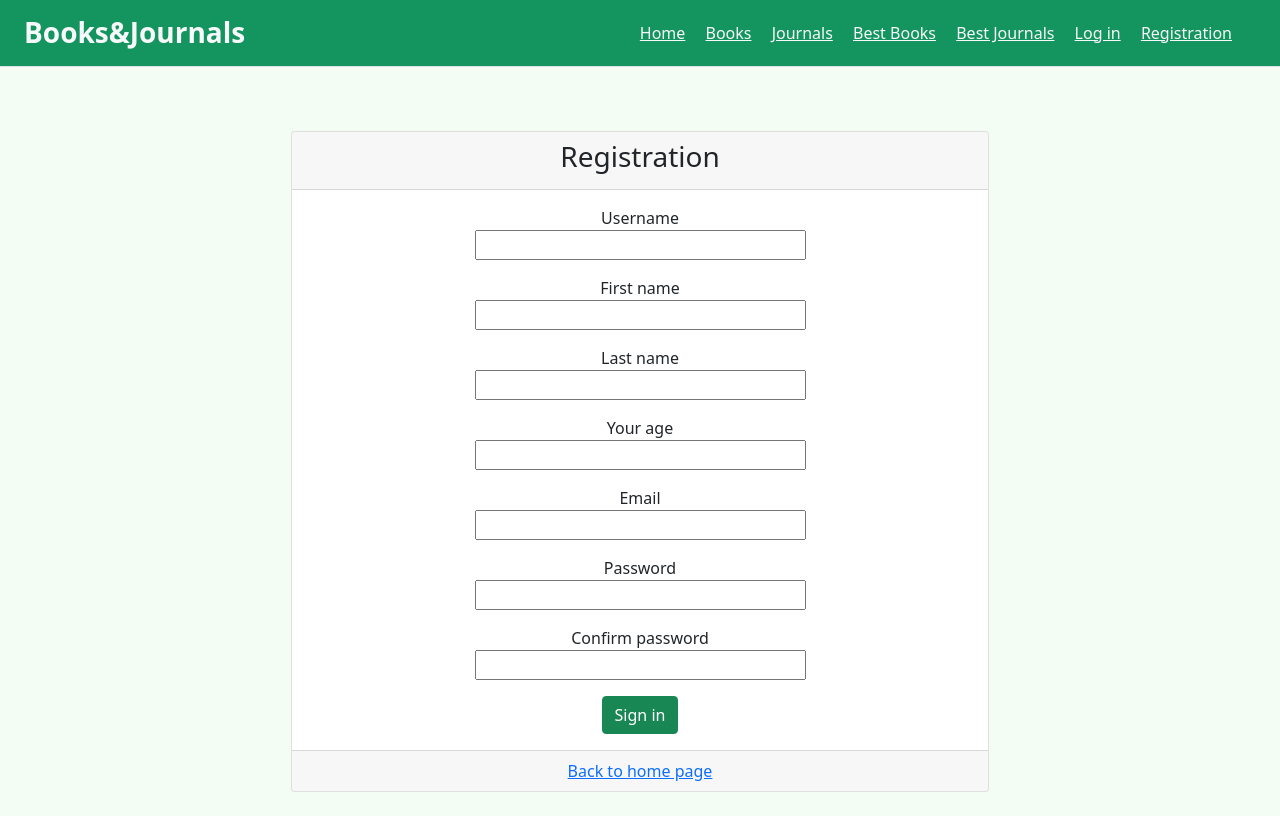
After one commit to BogdanovBA/BooksAndJournals, a Flask app: page /register in a window 1280 px wide. The commit adds this page. Run offline with Flask 2, Linux system fonts and the light colour scheme; some libraries are stand-ins or nearby versions.

Commit message:
Add files via upload

```diff
--- a/app/forms.py
+++ b/app/forms.py
@@ -1,6 +1,27 @@
 from flask_wtf import FlaskForm
 from flask_wtf.file import FileField, FileAllowed
-from wtforms import StringField, PasswordField, BooleanField, TextAreaField
-from wtforms.validators import DataRequired, EqualTo, ValidationError, Length
+from wtforms import StringField, PasswordField, BooleanField, TextAreaField, SubmitField
+from wtforms.validators import DataRequired, EqualTo, ValidationError, Length, Email
 from .models import User, Journal, Book
 from flask_login import current_user
+
+
+class RegistrationForm(FlaskForm):
+    username = StringField('Username', validators=[DataRequired(), Length(min=5, max=20)])
+    first_name = StringField('First name', validators=[DataRequired()])
+    last_name = StringField('Last name', validators=[DataRequired()])
+    age = StringField('Your age', validators=[DataRequired()])
+    email = StringField('Email', validators=[DataRequired(), Email()])
+    password = PasswordField('Password', validators=[DataRequired()])
+    confirm_password = PasswordField('Confirm password', validators=[DataRequired(), EqualTo('password')])
+    submit = SubmitField('Sign up')
+
+    def validate_username(self, username):
+        user = User.query.filter_by(username=username.data).first()
+        if user is not None:
+            raise ValidationError('User with that username already exists.')
+
+    def validate_email(self, email):
+        user = User.query.filter_by(email=email.data).first()
+        if user is not None:
+            raise ValidationError('User with that email adress already exists.')
--- a/app/routes.py
+++ b/app/routes.py
@@ -1,4 +1,4 @@
-# from app.forms import LoginForm ...
+from app.forms import RegistrationForm
 from flask import redirect, url_for, request, render_template, flash
 from app import app, db
 from flask_login import login_user, logout_user, current_user, login_required
@@ -19,6 +19,11 @@ def save_picture(form_picture):
 
 
 @app.route('/')
-@app.route('/home')
 def home():
     return render_template('home.html')
+
+
+@app.route('/register', methods=['GET', 'POST'])
+def register():
+    form = RegistrationForm()
+    return render_template('register.html', form=form)
--- a/app/templates/base.html
+++ b/app/templates/base.html
@@ -13,7 +13,7 @@
     <header class="d-flex flex-column flex-md-row align-items-center p-3 px-md-4 mb-3 bg-body border-bottom">
         <p class="h3 my-0 me-md-auto fw-bold text-light">Books&Journals</p>
         <nav class="my-2 my-md-0 me-md-3">
-            <a class="p-2 text-light" href="#">Home</a>
+            <a class="p-2 text-light" href="{{ url_for('home') }}">Home</a>
             <a class="p-2 text-light" href="#">Books</a>
             <a class="p-2 text-light" href="#">Journals</a>
             <a class="p-2 text-light" href="#">Best Books</a>
@@ -23,7 +23,7 @@
             {% else %}
                 <a class="p-2 text-light" href="#">Log in</a>
             {% endif %}
-          <a class="p-2 text-light" href="#">Register</a>
+          <a class="p-2 text-light" href="{{ url_for('register') }}">Registration</a>
         </nav>
       </header>
 
--- /dev/null
+++ b/app/templates/base_forms.html
@@ -0,0 +1,21 @@
+{% extends 'base.html' %}
+
+{% block body %}
+    <div class="container">
+        <div class="row justify-content-center">
+            <div class="col-lg-8 col-md-10 col-sm-12">
+                <div class="card">
+                    <div class="card-header">
+                        {% block card_header %}{% endblock %}
+                    </div>
+                    <div class="card-body">
+                        {% block card_body %}{% endblock %}
+                    </div>
+                    <div class="card-footer text-muted text-center">
+                        {% block card_footer %}{% endblock %}
+                    </div>
+                </div>
+            </div>
+        </div>
+    </div>
+{% endblock %}
--- /dev/null
+++ b/app/templates/register.html
@@ -0,0 +1,71 @@
+{% extends 'base_forms.html' %}
+
+{% block title %}Registration{% endblock %}
+
+{% block card_header %}
+    <h3>Registration</h3>
+{% endblock %}
+
+
+{% block card_body %}
+    <form action="" method="POST" novalidate>
+        {{ form.hidden_tag() }}
+
+        <p>
+            {{ form.username.label }}<br>
+            {{ form.username(size=30) }}
+            {% for error in form.username.errors %}
+                {{ error }}
+            {% endfor %}
+        </p>
+        <p>
+            {{ form.first_name.label }}<br>
+            {{ form.first_name(size=30) }}
+            {% for error in form.first_name.errors %}
+                {{ error }}
+            {% endfor %}
+        </p>
+        <p>
+            {{ form.last_name.label }}<br>
+            {{ form.last_name(size=30) }}
+            {% for error in form.last_name.errors %}
+                {{ error }}
+            {% endfor %}
+        </p>
+        <p>
+            {{ form.age.label }}<br>
+            {{ form.age(size=30) }}
+            {% for error in form.age.errors %}
+                {{ error }}
+            {% endfor %}
+        </p>
+        <p>
+            {{ form.email.label }}<br>
+            {{ form.email(size=30) }}
+            {% for error in form.email.errors %}
+                {{ error }}
+            {% endfor %}
+        </p>
+        <p>
+            {{ form.password.label }}<br>
+            {{ form.password(size=30) }}
+            {% for error in form.password.errors %}
+                {{ error }}
+            {% endfor %}
+        </p>
+        <p>
+            {{ form.confirm_password.label }}<br>
+            {{ form.confirm_password(size=30) }}
+            {% for error in form.confirm_password.errors %}
+                {{ error }}
+            {% endfor %}
+        </p>
+
+        <button type="submit" class="btn btn-success">Sign in</button>
+    </form>
+{% endblock %}
+
+
+{% block card_footer %}
+    <a href="">Back to home page</a>
+{% endblock %}
```
Also changed, not shown: app/templates/home.html (+1 -54 lines), app/static/media/default-book.png (added), app/static/media/default-journal.png (added), app/static/media/default-user.png (added).
